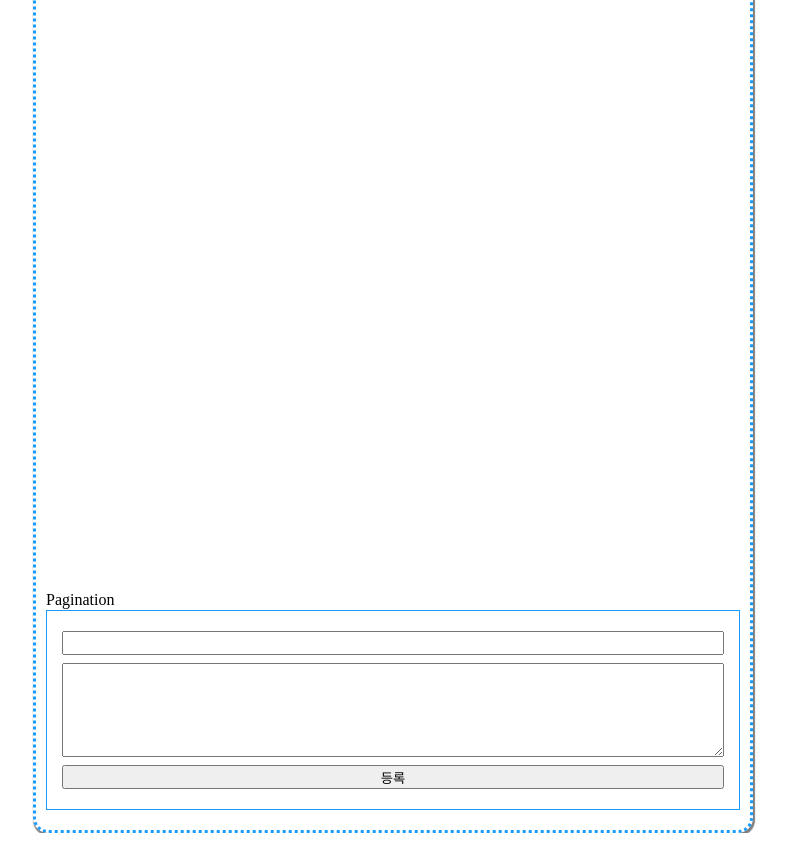
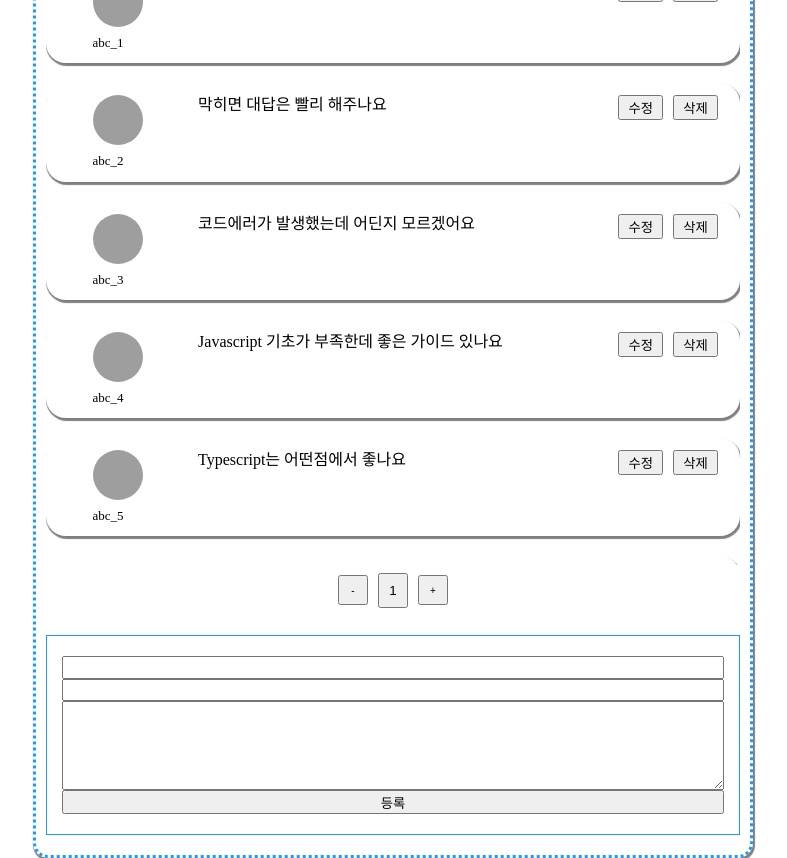
Before and after one commit to badmaniacs/pre-onboarding-8th-4-1, a React (Create React App) app: page / in a window 1280 px wide. Shown: the whole page, without its empty margins (247-1034 px from the left). Before the commit the page ends 833 px from the top, so only its background shows below. Built offline with nearby package versions, Linux system fonts and the light colour scheme; data requests are answered from the project's data file; grey boxes are pictures that could not be loaded.

Commit message:
✨ Feat :  댓글 GET, POST 구현

```diff
--- a/src/components/card/Card.tsx
+++ b/src/components/card/Card.tsx
@@ -1,5 +1,25 @@
 import React from 'react';
 import styled from 'styled-components';
+
+const Card = ({
+  profile_url,
+  author,
+  content
+}) => {
+  return (
+    <Wrapper>
+      <Images>
+        <img src={ profile_url } alt="프로필" />
+        <p>{ author }</p>
+      </Images>
+
+      <p>{ content }</p>
+
+      <Button>수정</Button>
+      <Button>삭제</Button>
+    </Wrapper>
+  )
+}
 
 const Wrapper = styled.div`
   width: 100%;
@@ -42,20 +62,4 @@ const Button = styled.button`
   margin-right: 10px;
 `;
 
-const Card = () => {
-  return (
-    <Wrapper>
-      <Images>
-        <img src="https://picsum.photos/id/1/50/50" alt="기본" />
-        <p>작성자</p>
-      </Images>
-
-      <p>코멘트</p>
-
-      <Button>수정</Button>
-      <Button>삭제</Button>
-    </Wrapper>
-  )
-}
-
 export default Card;
--- a/src/components/card/CardContainer.tsx
+++ b/src/components/card/CardContainer.tsx
@@ -1,6 +1,7 @@
-import React from 'react'
+import React, { useEffect } from 'react'
 import styled from 'styled-components';
-import { useAppSelector } from '../../redux/store';
+import { useAppDispatch, useAppSelector } from '../../redux/store';
+import CommentService from '../../services/CommentService';
 import Card from './Card';
 
 const Wrapper = styled.div`
@@ -12,12 +13,22 @@ const Wrapper = styled.div`
 
 const CardContainer = () => {
   const { commentList } = useAppSelector(state => state.comment);
+  const dispatch = useAppDispatch();
+
+  useEffect(() => {
+    dispatch(CommentService.getCommentList({_sort: "id"}));
+  }, []);
 
   return (
     <Wrapper>
       {
         commentList.map((comment) => (
-          <Card key={comment.id} />
+          <Card
+            key={comment.id}
+            profile_url={comment.profile_url}
+            author={comment.author}
+            content={comment.content}
+          />
         ))
       }
     </Wrapper>
--- a/src/components/form/Form.tsx
+++ b/src/components/form/Form.tsx
@@ -1,5 +1,7 @@
-import React, { useCallback } from 'react';
+import React, { useState } from 'react';
 import styled from 'styled-components';
+import { useAppDispatch, useAppSelector } from '../../redux/store';
+import CommentService from '../../services/CommentService';
 
 const FormContents = styled.form`
   height: 100%;
@@ -21,18 +23,44 @@ const Button = styled.button`
 `;
 
 const Form = () => {
+  const count = useAppSelector(state => state.comment.count);
+  const dispatch = useAppDispatch();
+  const [comment, setComment] = useState({
+    id: count + 1,
+    profile_url: "",
+    author: "",
+    content: "",
+    createdAt: ""
+  });
 
-  const handleSubmit = useCallback((event: React.FormEvent) => {
+  const handleSubmit = (event: React.FormEvent) => {
     event.preventDefault();
 
+    dispatch(CommentService.addCommentItem(comment));
+  }
 
-  }, []);
+  const handleChange = (event) => {
+    switch(event.target.id) {
+      case "author":
+        setComment({...comment, author: event.target.value});
+        break;
+      case "profile_url":
+        setComment({...comment, profile_url: event.target.value});
+        break;
+      case "content":
+        setComment({...comment, content: event.target.value});
+        break;
+      default:
+        break;
+    }
+  }
 
   return (
-    <FormContents onSubmit={handleSubmit}>
-      <input />
-      <textarea />
-      <Button type='submit'>등록</Button>
+    <FormContents>
+      <input id='profile_url' onChange={handleChange} />
+      <input id='author' onChange={handleChange} />
+      <textarea id='content' onChange={handleChange} />
+      <Button type='button' onClick={handleSubmit}>등록</Button>
     </FormContents>
   )
 }
--- a/src/components/pagination/Pagination.tsx
+++ b/src/components/pagination/Pagination.tsx
@@ -1,8 +1,35 @@
 import React from 'react';
+import styled from 'styled-components';
+
+const Wrapper = styled.div`
+  width: 100%;
+  height: 50px;
+  margin: 0 0 20px 0;
+  display: flex;
+  flex-flow: row nowrap;
+  justify-content: center;
+  align-items: center;
+`;
+
+const PageButton = styled.button`
+  width: 30px;
+  height: 70%;
+  margin: 0 10px;
+`
+
+const MoveButton = styled.button`
+  width: 30px;
+  height: 60%;
+  font-size: 10px;
+`;
 
 const Pagination = () => {
   return (
-    <div>Pagination</div>
+    <Wrapper>
+      <MoveButton>-</MoveButton>
+      <PageButton>1</PageButton>
+      <MoveButton>+</MoveButton>
+    </Wrapper>
   )
 }
 
```
